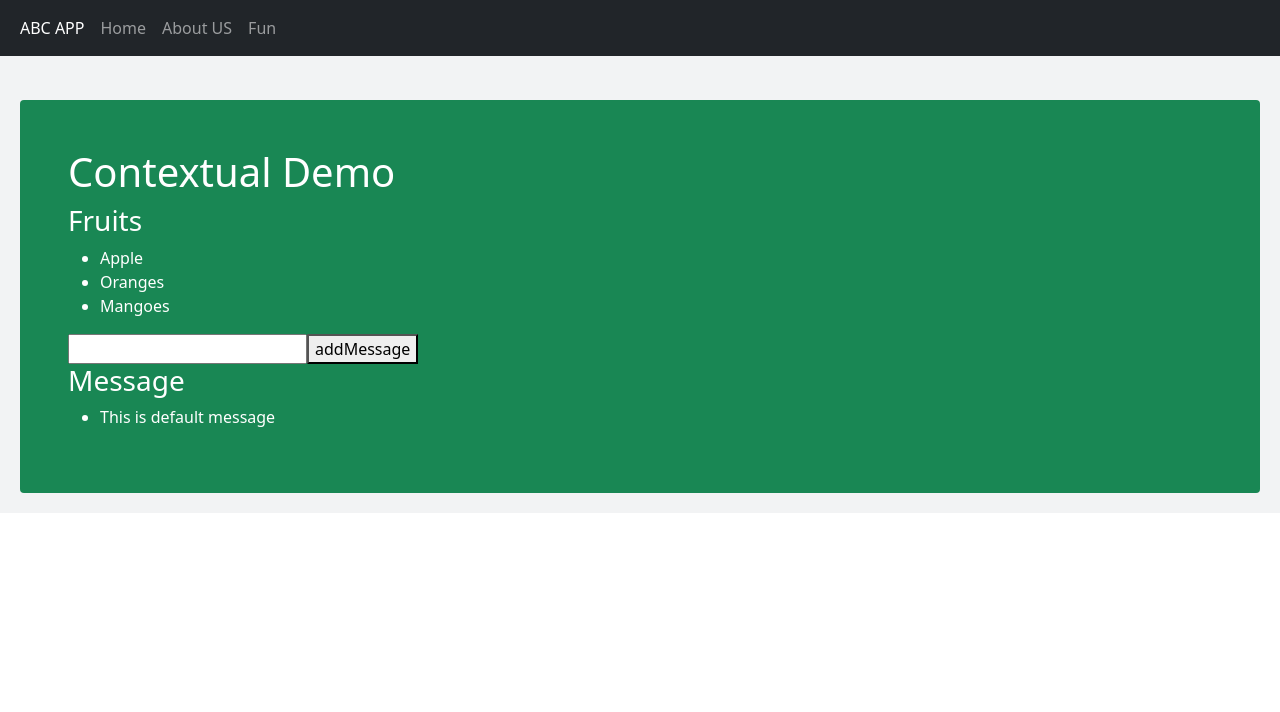
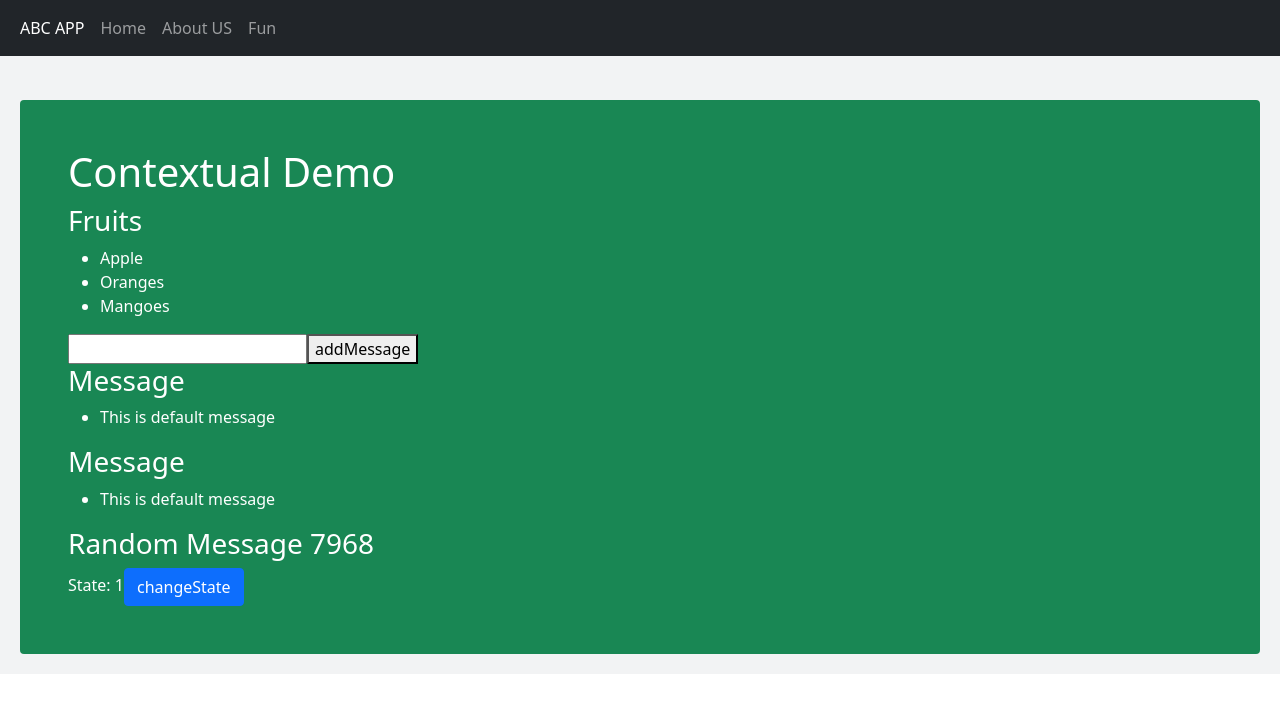
Before and after one commit to vinodh1988/react-route-saga, a React (Create React App) app: page /about-us in a window 1280 px wide. Shown: the top 712 px of the page. Built offline with nearby package versions, Linux system fonts and the light colour scheme.

Commit message:
use-memo-commit

```diff
--- a/src/ReactComponents/About.tsx
+++ b/src/ReactComponents/About.tsx
@@ -1,6 +1,7 @@
 import { useState } from "react"
 import { Context, reactStore} from "../Context/ContextAPI"
 import DataUnit from "./DataUnit"
+import MemoUnit from "./MemoUnit"
 import MessageUnit from "./MessageUnit"
 
 
@@ -12,6 +13,7 @@ const About=()=>{
                 <Context.Provider value={{...reactStore,message: message, changeMessage: setMessage}} >
                         <DataUnit></DataUnit>
                         <MessageUnit></MessageUnit>
+                        <MemoUnit></MemoUnit>
                 </Context.Provider>
         </div>
     )
--- /dev/null
+++ b/src/ReactComponents/MemoUnit.tsx
@@ -0,0 +1,24 @@
+import { useContext, useMemo, useState } from "react";
+import { Context } from "../Context/ContextAPI";
+
+const MemoUnit=()=>{
+       const {message}=useContext(Context)
+       const [x,setX]=useState(1)
+       const result=useMemo(()=>"Random Message "+Math.round(Math.random()*10000),[message])
+
+    return (
+
+        <div>
+            <h3>Message</h3>
+        <ul>
+             <li>{message}</li>
+        </ul>
+           <h3>{result}</h3>
+           State: {x}
+           <button className="btn btn-primary"
+            onClick={()=>setX(x=>x+1)}>changeState</button>
+        </div>
+    )
+}
+
+export default MemoUnit;
```
